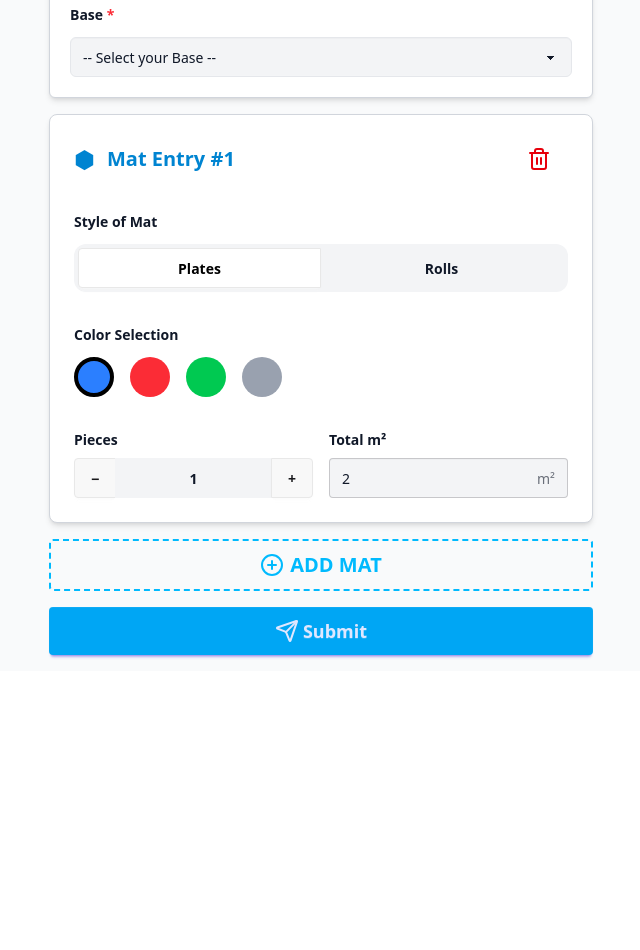
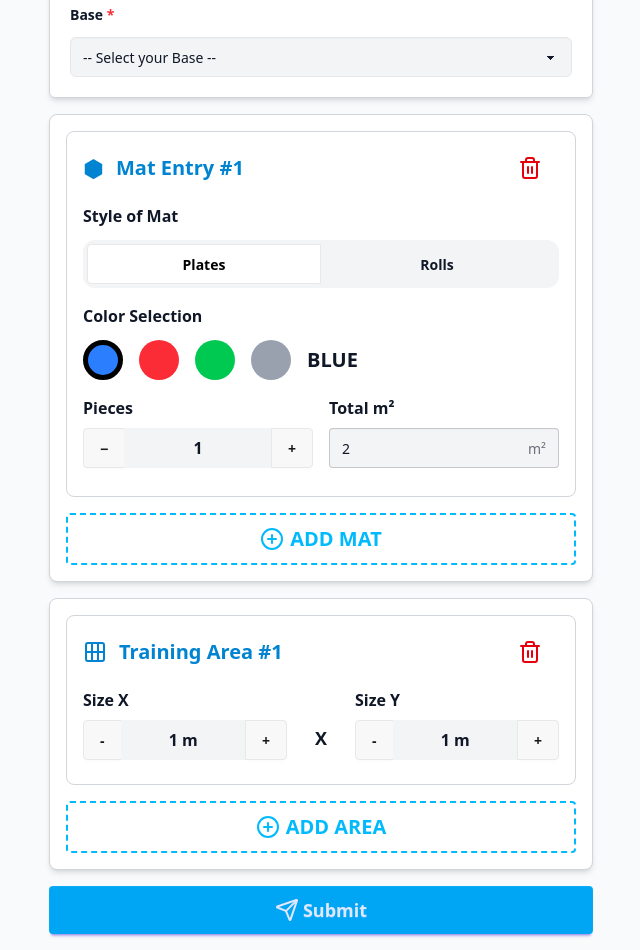
Before and after one commit to tehuanmelo/mat-form-app, a React (Vite) app: page / in a window 1280 px wide. Shown: the part 280-1230 px from the top of the page, without its empty margins (319-959 px from the left). Before the commit the page ends 951 px from the top, so only its background shows below. Built offline with nearby package versions, Linux system fonts and the light colour scheme.

Commit message:
feat add trainig area feature

```diff
--- a/src/App.jsx
+++ b/src/App.jsx
@@ -1,11 +1,13 @@
 import { Toaster } from "react-hot-toast";
 import Form from "./components/Form";
+import Header from "./components/Header";
 
 export default function App() {
   return (
     <>
-      <Toaster position="top-center" reverseOrder={false} />
-      <div className="min-h-screen flex justify-center bg-gray-50">
+      <Toaster position="bottom-center" reverseOrder={false} />
+      <div className="min-h-screen flex flex-col bg-gray-50">
+        <Header />
         <Form />
       </div>
     </>
--- a/src/components/Form.jsx
+++ b/src/components/Form.jsx
@@ -6,6 +6,9 @@ import SenderCard from "./SenderCard.jsx";
 import MatEntries from "./MatEntries.jsx";
 import PreviewCard from "./PreviewCard.jsx";
 import { Send } from "lucide-react";
+import TrainingAreas from "./TrainingAreas.jsx";
+import useArea from "../hooks/useArea.js";
+import useMat from "../hooks/useMat.js";
 
 export default function Form() {
   const [data, setData] = useState({
@@ -14,6 +17,9 @@ export default function Form() {
     base: "",
   });
 
+  const { newMat, mats, removeMat, addMat, addMatEntry } = useMat();
+  const { newArea, areas, removeArea, addArea, addAreaEntry } = useArea();
+
   const { submit, loading } = useDataSubmit();
 
   function handleChange(e) {
@@ -21,43 +27,28 @@ export default function Form() {
     setData((prev) => ({ ...prev, [name]: value }));
   }
 
-  // ***************  HANDLE MAT FUNCTIONS *****************
-  // ***********************************************
-
-  const newMat = () => {
-    return {
-      id: crypto.randomUUID(),
-      style: "plate",
-      color: "blue",
-      pieces: 1,
-    };
-  };
-  const [mats, setMats] = useState([newMat()]);
-
-  function removeMat(id) {
-    setMats((prev) => prev.filter((item) => item.id !== id));
-  }
-
-  function addMat(id, patch) {
-    setMats((prev) =>
-      prev.map((item) => (item.id === id ? { ...item, ...patch } : item)),
-    );
-  }
-
-  function addMatEntry() {
-    setMats((prev) => [...prev, newMat()]);
-  }
-
-  // ***********************************************
-  // ***********************************************
-
   //   VALIDDATIONS **********
   function validateForm() {
+    function hasDuplicates(arr) {
+      const duplicates = new Set();
+      for (const { style, color } of arr) {
+        const key = `${style}:${color}`;
+        if (duplicates.has(key)) return true;
+        duplicates.add(key);
+      }
+      return false;
+    }
+
     if (!data.psName) return "Enter Ps and Name";
     if (!data.base) return "Enter Base";
     if (!mats.length) return "Enter at least one mat";
     for (const mat of mats) {
-      if (mat.pieces <= 0) return "Enter at least one piece of mat";
+      if (mat.pieces <= 0) return "You have mat pieces as 0";
+    }
+    if (hasDuplicates(mats)) return "You have duplicated mats";
+    if (!areas.length) return "Enter at least one area";
+    for (const area of areas) {
+      if (area.sizeX <= 0 || area.sizeY <= 0) return "Area Size cant be 0";
     }
   }
 
@@ -70,10 +61,12 @@ export default function Form() {
       const payload = {
         ...data,
         mats: [...mats],
+        areas: [...areas],
       };
-      await submit(payload);
-      setData({ psName: "", base: "", email: "" });
-      setMats([newMat()]);
+      console.log(payload);
+      // await submit(payload);
+      // setData({ psName: "", base: "", email: "" });
+      // setMats([newMat()]);
       toast.success("Form submited.");
       window.scrollTo({ top: 0, behavior: "smooth" });
     } catch (error) {
@@ -83,15 +76,6 @@ export default function Form() {
 
   return (
     <div className="w-full flex flex-col items-center">
-      <div className="sticky top-0 z-50 bg-white text-black p-5 shadow-md flex items-center justify-center gap-4  text-2xl font-semibold w-full">
-        <img
-          src="/favicon.png"
-          alt="Logo"
-          className="absolute left-10 size-12"
-        />
-        Mat Information
-      </div>
-
       <form
         onSubmit={handleSubmit}
         className="max-w-xl w-full flex flex-col gap-4 p-4"
@@ -106,10 +90,18 @@ export default function Form() {
           addMat={addMat}
         />
 
-        <PreviewCard data={data} mats={mats} />
+        <TrainingAreas
+          areas={areas}
+          addAreaEntry={addAreaEntry}
+          newArea={newArea}
+          removeArea={removeArea}
+          addArea={addArea}
+        />
 
+        <PreviewCard data={data} mats={mats} areas={areas} />
         <button
-          className="py-6 btn btn-primary bg-sky-500 border-none text-lg"
+          type="submit"
+          className="py-6 btn btn-primary bg-sky-500 border-none text-lg w-full"
           disabled={loading}
         >
           {loading ? (
--- /dev/null
+++ b/src/components/Header.jsx
@@ -0,0 +1,15 @@
+function Header() {
+    return (
+
+        <div className="sticky top-0 z-50 bg-white text-black p-5 shadow-md flex items-center justify-center gap-4  text-2xl font-semibold w-full">
+        <img
+          src="/favicon.png"
+          alt="Logo"
+          className="absolute left-10 size-12"
+        />
+        Mat Information
+      </div>
+    );
+}
+
+export default Header;
--- a/src/components/MatEntries.jsx
+++ b/src/components/MatEntries.jsx
@@ -3,7 +3,7 @@ import { CirclePlus } from "lucide-react";
 
 function MatEntries({ mats, addMatEntry, removeMat, addMat }) {
   return (
-    <>
+    <div className="card bg-white shadow-md border border-gray-300 text-gray-900 p-4 space-y-4">
       {mats.map((mat, idx) => (
         <MatEntry
           key={mat.id}
@@ -13,15 +13,16 @@ function MatEntries({ mats, addMatEntry, removeMat, addMat }) {
           entry={mat}
         />
       ))}
+
       <button
         type="button"
-        className="btn btn-dash btn-info py-6 text-xl border-2"
+        className="btn btn-dash btn-info py-6 text-xl border-2 w-full"
         onClick={() => addMatEntry()}
       >
         <CirclePlus />
         ADD MAT
       </button>
-    </>
+    </div>
   );
 }
 
--- a/src/components/MatEntry.jsx
+++ b/src/components/MatEntry.jsx
@@ -22,8 +22,7 @@ function MatEntry({ index = 1, onRemove, onChange, entry }) {
   }
 
   return (
-    <div className="card bg-white shadow-md border border-gray-300 text-gray-900">
-      <div className="card-body space-y-6">
+      <div className="p-4 space-y-4 w-full border border-gray-300 rounded-lg">
         {/* HEADER */}
         <div className="flex items-center justify-between">
           <div className="flex items-center gap-3 text-sky-600">
@@ -71,22 +70,23 @@ function MatEntry({ index = 1, onRemove, onChange, entry }) {
         <div>
           <p className="text-md font-bold mb-3">Color Selection</p>
 
-          <div className="flex gap-4">
+          <div className="flex items-center gap-4">
             {COLORS.map((c) => (
               <button
                 key={c.key}
                 type="button"
                 onClick={() => onChange(entry.id, { color: c.key })}
-                className={`w-10 h-10 rounded-full border-4 ${c.class}
+                className={`w-10 h-10 rounded-full border-5 ${c.class}
                   ${color === c.key ? "border-black" : "border-transparent"}
                 `}
               />
             ))}
+            <div className="text-xl font-semibold">{color.toUpperCase()}</div>
           </div>
         </div>
 
         {/* PIECES + TOTAL */}
-        <div className="grid grid-cols-2 gap-4">
+        <div className="grid grid-cols-2 gap-4 mb-3">
           <div>
             <p className="text-md font-bold mb-2">Pieces</p>
 
@@ -130,8 +130,9 @@ function MatEntry({ index = 1, onRemove, onChange, entry }) {
             </label>
           </div>
         </div>
+
+
       </div>
-    </div>
   );
 }
 
--- /dev/null
+++ b/src/components/TrainingArea.jsx
@@ -0,0 +1,49 @@
+import { Grid3x2, Trash2 } from "lucide-react";
+
+function TrainingArea({area, idx, onChange, removeArea}) {
+    return (
+        <div className="space-y-4 border border-gray-300 rounded-lg p-4">
+            {/* HEADER */}
+        <div className="flex items-center justify-between">
+          <div className="flex items-center gap-3 text-sky-600">
+            <Grid3x2 />
+            <h2 className="text-xl font-bold">Training Area #{idx + 1}</h2>
+          </div>
+          <button
+            type="button"
+            className="btn btn-ghost btn-error text-red-600"
+            onClick={() => removeArea(area.id)}
+          >
+            <Trash2 />
+          </button>
+        </div>
+
+        <div className="grid grid-cols-[3fr_1fr_3fr] items-center mb-2">
+
+            <div className="">
+                <p className="font-bold mb-2">Size X</p>
+                <div className="join w-full">
+                    <button type="button" className="btn join-item" onClick={() => onChange(area.id, { sizeX: Math.max(0,area.sizeX - 1)})}>-</button>
+                    <div className="join-item flex flex-1 items-center justify-center bg-gray-100 font-semibold">{`${area.sizeX} m`}</div>
+                    <button type="button" className="btn join-item" onClick={() => onChange(area.id, { sizeX: Math.max(0,area.sizeX + 1)})}>+</button>
+                </div>
+            </div>
+
+            <div className="justify-self-center self-end p-2 text-lg font-bold">X</div>
+
+            <div className="">
+                <p className="font-bold mb-2">Size Y</p>
+                <div className="join w-full">
+                    <button type="button" className="btn join-item" onClick={() => onChange(area.id, { sizeY: Math.max(0,area.sizeY - 1)})}>-</button>
+                    <div className="join-item flex flex-1 items-center justify-center bg-gray-100 font-semibold">{`${area.sizeY} m`}</div>
+                    <button type="button" className="btn join-item" onClick={() => onChange(area.id, { sizeY: Math.max(0,area.sizeY + 1)})}>+</button>
+                </div>
+            </div>
+
+        </div>
+
+        </div>
+    );
+}
+
+export default TrainingArea;
--- /dev/null
+++ b/src/components/TrainingAreas.jsx
@@ -0,0 +1,23 @@
+import { CirclePlus } from "lucide-react";
+import TrainingArea from "./TrainingArea";
+
+function TrainingAreas(props) {
+  return (
+    <div className="card bg-white shadow-md border border-gray-300 text-gray-900 p-4 space-y-4">
+      {props.areas.map((area, idx) => (
+        <TrainingArea key={area.id} area={area} idx={idx} onChange={props.addArea} removeArea={props.removeArea} />
+      ))}
+
+      <button
+        type="button"
+        className="btn btn-dash btn-info py-6 text-xl border-2 w-full"
+        onClick={props.addAreaEntry}
+      >
+        <CirclePlus />
+        ADD AREA
+      </button>
+    </div>
+  );
+}
+
+export default TrainingAreas;
--- /dev/null
+++ b/src/hooks/useArea.js
@@ -0,0 +1,30 @@
+import { useState } from "react";
+
+function useArea() {
+  const newArea = () => {
+    return {
+      id: crypto.randomUUID(),
+      sizeX: 1,
+      sizeY: 1,
+    };
+  };
+  const [areas, setAreas] = useState([newArea()]);
+
+  function removeArea(id) {
+    setAreas((prev) => prev.filter((item) => item.id !== id));
+  }
+
+  function addArea(id, patch) {
+    setAreas((prev) =>
+      prev.map((item) => (item.id === id ? { ...item, ...patch } : item)),
+    );
+  }
+
+  function addAreaEntry() {
+    setAreas((prev) => [...prev, newArea()]);
+  }
+
+  return { areas, removeArea, addArea, addAreaEntry}
+}
+
+export default useArea;
--- a/src/hooks/useDataSubmit.js
+++ b/src/hooks/useDataSubmit.js
@@ -6,10 +6,6 @@ function useDataSubmit() {
   const [success, setSuccess] = useState(false);
 
   async function submit(payload) {
-    // const body = new URLSearchParams({
-    //   psName,
-    //   base,
-    // });
 
     try {
       setLoading(true);
--- /dev/null
+++ b/src/hooks/useMat.js
@@ -0,0 +1,31 @@
+import { useState } from "react";
+
+function useMat() {
+  const newMat = () => {
+    return {
+      id: crypto.randomUUID(),
+      style: "plate",
+      color: "blue",
+      pieces: 1,
+    };
+  };
+  const [mats, setMats] = useState([newMat()]);
+
+  function removeMat(id) {
+    setMats((prev) => prev.filter((item) => item.id !== id));
+  }
+
+  function addMat(id, patch) {
+    setMats((prev) =>
+      prev.map((item) => (item.id === id ? { ...item, ...patch } : item)),
+    );
+  }
+
+  function addMatEntry() {
+    setMats((prev) => [...prev, newMat()]);
+  }
+
+  return {newMat, mats, removeMat, addMat, addMatEntry}
+}
+
+export default useMat;
```
Also changed, not shown: src/components/PreviewCard.jsx (+42 -15 lines), src/teste.html (deleted, +0 -56 lines).
